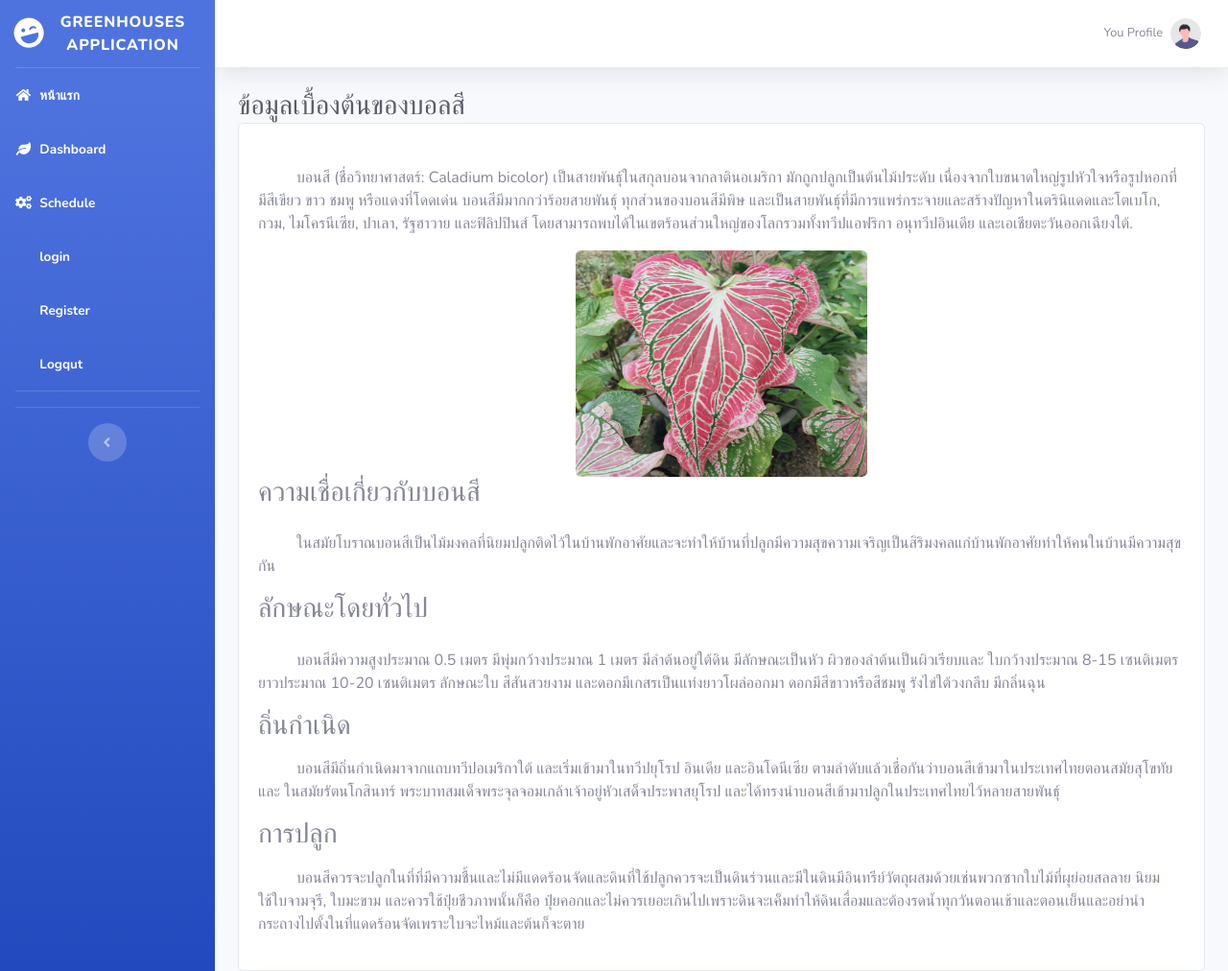
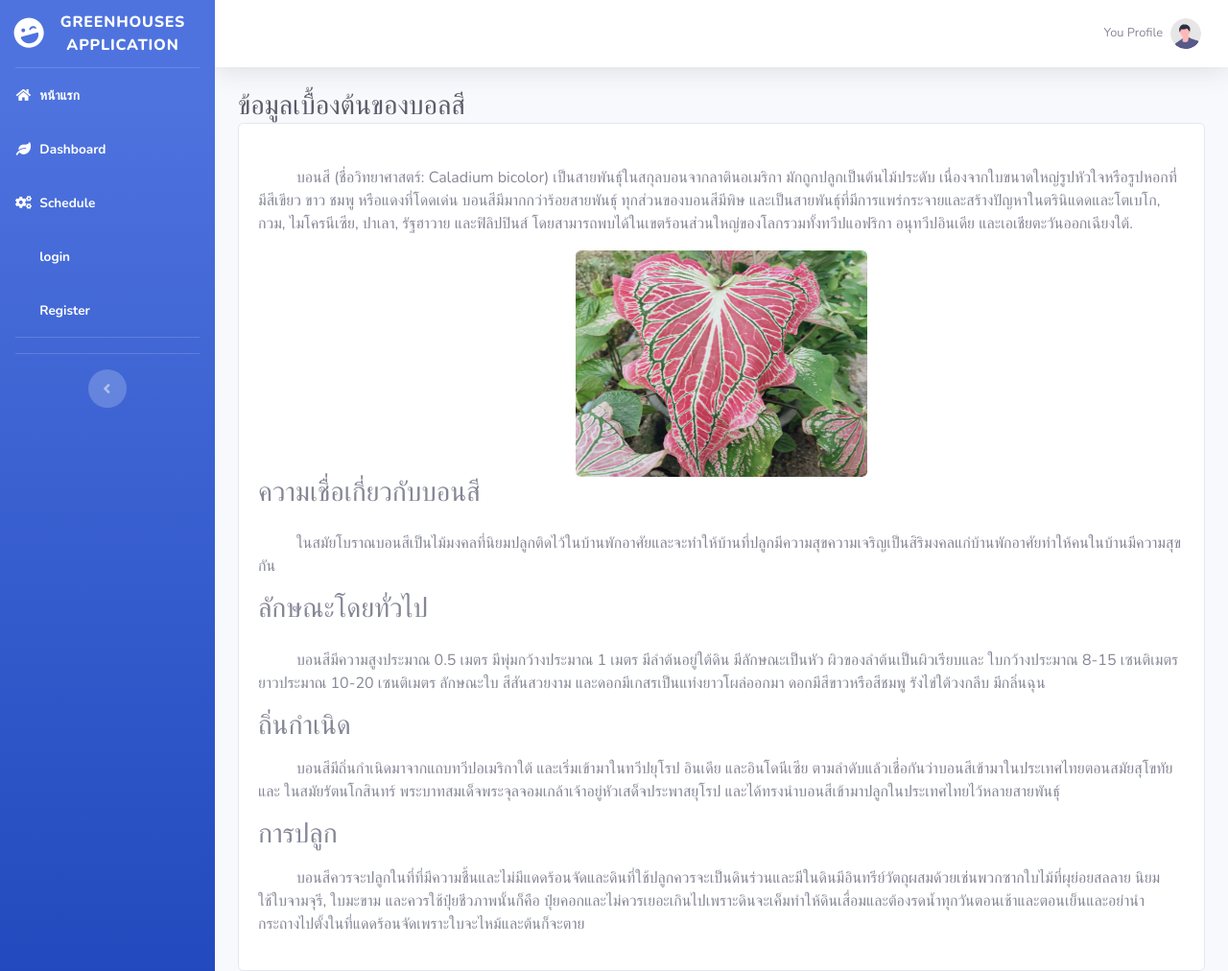
Before and after one commit to XBank2544/green-house-real, a Django app: page / in a window 1280 px wide. Shown: the whole page at 96% size. Run offline with Django 4.2, Linux system fonts and the light colour scheme; some libraries are stand-ins or nearby versions.

Commit message:
fix login

```diff
--- a/templates/base.html
+++ b/templates/base.html
@@ -67,11 +67,6 @@
                 <a class="nav-link" href="/register">
                     <i class="fas fa-fw "></i>
                     <span>Register</span></a>
-            </li>
-            <li class="nav-item active">
-                <a class="nav-link" href="{% url 'home'%}">
-                    <i class="fas fa-fw "></i>
-                    <span>Logqut</span></a>
             </li>
 
             <!-- Divider -->
```
